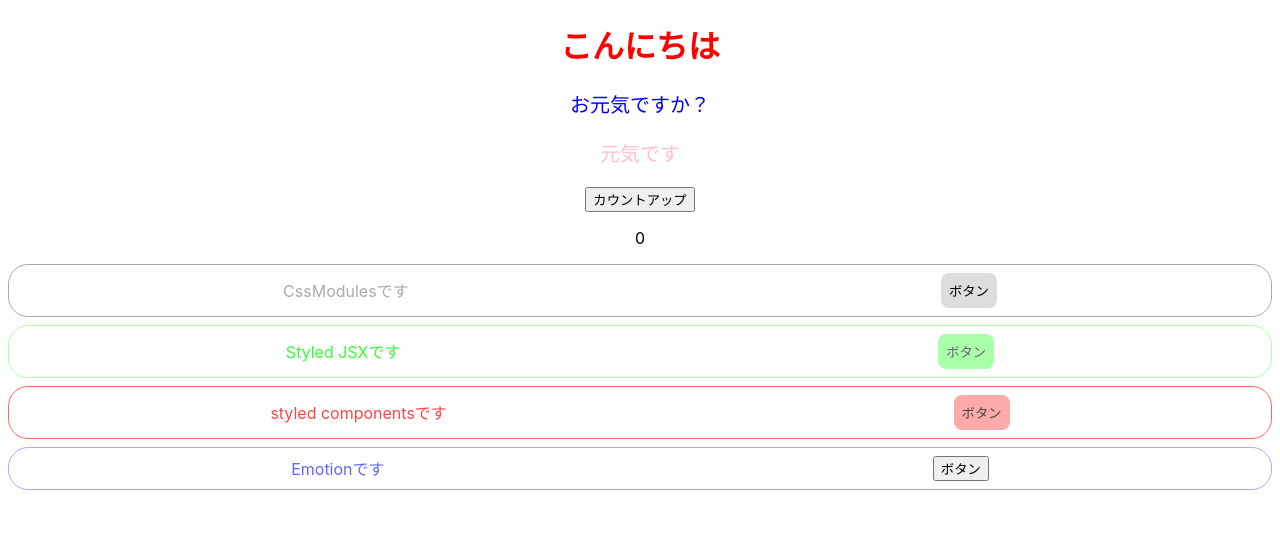
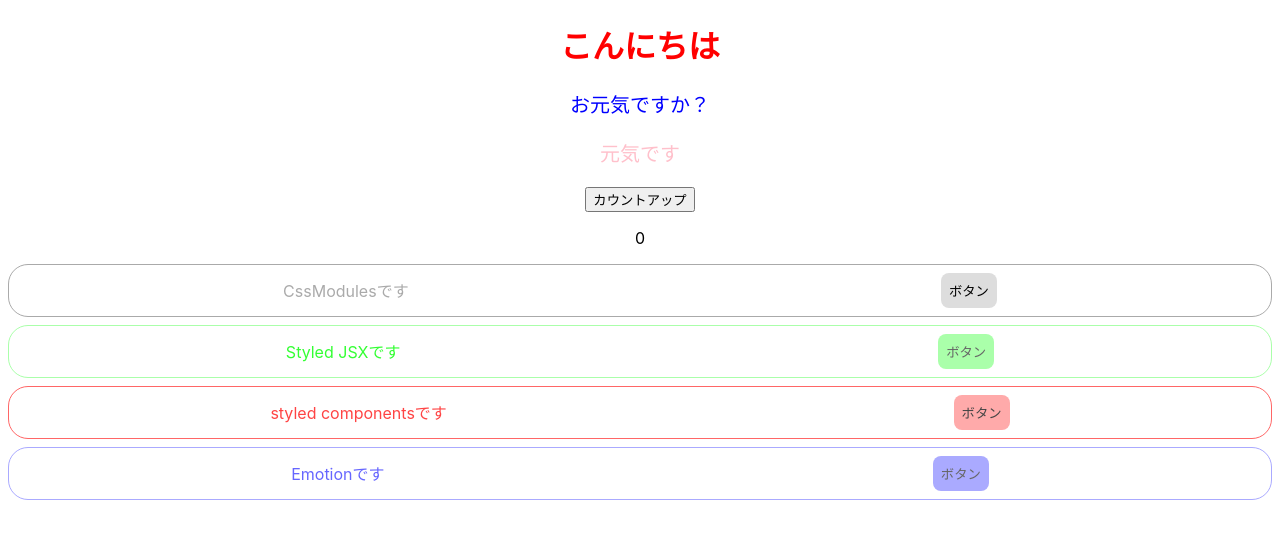
Before and after one commit to hiro881213/react-app, a React (Create React App) app: page / in a window 1280 px wide. Shown: the top 538 px of the page. Built offline with nearby package versions, Linux system fonts and the light colour scheme.

Commit message:
Emotionの利用3

```diff
--- a/src/components/Emotion.jsx
+++ b/src/components/Emotion.jsx
@@ -1,5 +1,6 @@
 /** @jsxImportSource @emotion/react */
 import { css } from "@emotion/react";
+import styled from "@emotion/styled"
 
 export const Emotion = () => {
 
@@ -24,8 +25,22 @@ export const Emotion = () => {
     return (
         <div css={containerStyle}>
             <p css = {titleStyle}>Emotionです</p>
-            <button>ボタン</button>
+            <SButton>ボタン</SButton>
         </div>
     );
 
 };
+
+// styled-comoinentsの書き方
+const SButton = styled.button`
+    background-color: #AAF;
+    border :none;
+    padding: 8px;
+    border-radius: 8px;
+    color: #666;
+    &: hover {
+        background-color: #33F;
+        color: #FFF;
+        cursor: pointer;
+    }
+`;
```
